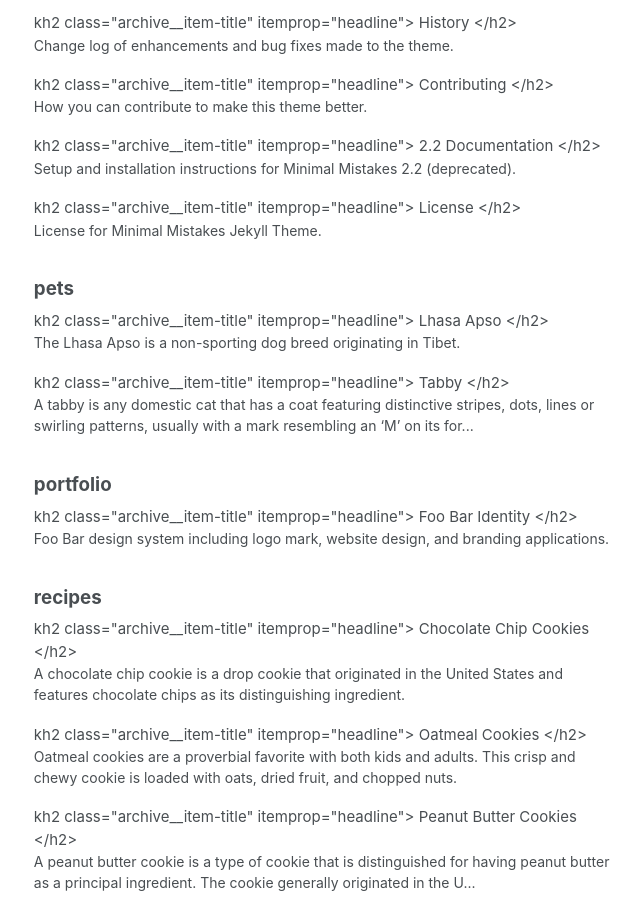
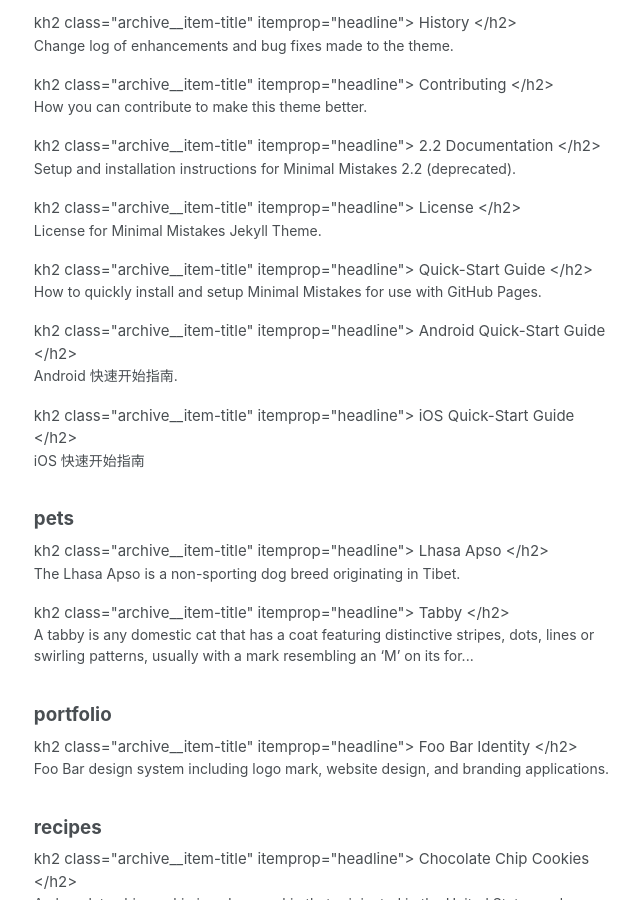
Before and after one commit to pingguohe/tangram, a Jekyll site: the page built from _pages/sitemap.md, in a window 1280 px wide and 900 px high, scrolled down 8522 px. Shown: the whole window, without its empty margins (246-886 px from the left). Built offline with Jekyll 4.4.1, drawn with Linux system fonts in a browser that asks for light colours; some of the changed lines change nothing that is shown.

Commit message:
完善Tangram介绍页面框架

````diff
--- a/_data/navigation.yml
+++ b/_data/navigation.yml
@@ -35,30 +35,20 @@
 
 # documentation links
 docs:
-  - title: Getting Started
+  - title: 快速开始
     children:
-      - title: "Quick-Start Guide"
-        url: /docs/quick-start-guide/
-      - title: "Structure"
-        url: /docs/structure/
-      - title: "Installation"
-        url: /docs/installation/
-      - title: "Upgrading"
-        url: /docs/upgrading/
-  - title: Customization
+      - title: "iOS"
+        url: /docs/quick-start-guide/ios-quick-start-guide/
+      - title: "Android"
+        url: /docs/quick-start-guide/android-quick-start-guide/
+  - title: 原理介绍
     children:
-      - title: "Configuration"
-        url: /docs/configuration/
-      - title: "Overriding Theme Defaults"
-        url: /docs/overriding-theme-defaults/
-      - title: "Navigation"
-        url: /docs/navigation/
-      - title: "UI Text"
-        url: /docs/ui-text/
-      - title: "Authors"
-        url: /docs/authors/
-      - title: "Layouts"
-        url: /docs/layouts/
+      - title: "基本概念"
+        url: /docs/basic-concept/concept
+      - title: "基础架构"
+        url: /docs/basic-concept/structure
+      - title: "设计原则"
+        url: /docs/basic-concept/principle
   - title: Content
     children:
       - title: "Working with Posts"
--- /dev/null
+++ b/_docs/22-quick-start-guide-xxxx.md
@@ -0,0 +1,153 @@
+---
+title: "Quick-Start Guide"
+permalink: /docs/quick-start-guide/
+excerpt: "How to quickly install and setup Minimal Mistakes for use with GitHub Pages."
+modified: 2016-11-03T10:01:43-04:00
+redirect_from:
+  - /theme-setup/
+---
+
+Minimal Mistakes has been developed as a [Jekyll theme gem](http://jekyllrb.com/docs/themes/) for easier use. It is also 100% compatible with GitHub Pages --- just with a more involved installation process.
+
+{% include toc %}
+
+## Installing the Theme
+
+If you're running Jekyll v3.3+ and self-hosting you can quickly install the theme as Ruby gem.
+If you're hosting with GitHub Pages you'll have to use the old "repo fork" method or directly copy all of the theme files[^structure] into your site.
+
+[^structure]: See [**Structure** page]({{ "/docs/structure/" | absolute_url }}) for a list of theme files and what they do.
+
+**ProTip:** Be sure to remove `/docs` and `/test` if you forked Minimal Mistakes. These folders contain documentation and test pages for the theme and you probably don't littering up in your repo.
+{: .notice--info}
+
+### Ruby Gem Method
+
+Add this line to your Jekyll site's `Gemfile`:
+
+```ruby
+gem "minimal-mistakes-jekyll"
+```
+
+Add this line to your Jekyll site's `_config.yml` file:
+
+```yaml
+theme: minimal-mistakes-jekyll
+```
+
+Then run Bundler to install the theme gem and dependencies:
+
+```bash
+bundle install
+```
+
+### GitHub Pages Compatible Method
+
+Fork the [Minimal Mistakes theme](https://github.com/mmistakes/minimal-mistakes/fork), then rename the repo to **USERNAME.github.io** --- replacing **USERNAME** with your GitHub username.
+
+<figure>
+  <img src="{{ '/assets/images/mm-theme-fork-repo.png' | absolute_url }}" alt="fork Minimal Mistakes">
+</figure>
+
+**Note:** Your Jekyll site should be viewable immediately at <http://USERNAME.github.io>. If it's not, you can force a rebuild by **Customizing Your Site** (see below for more details).
+{: .notice--warning}
+
+If you're hosting several Jekyll based sites under the same GitHub username you will have to use Project Pages instead of User Pages. Essentially you rename the repo to something other than **USERNAME.github.io** and create a `gh-pages` branch off of `master`. For more details on how to set things up check [GitHub's documentation](https://help.github.com/articles/user-organization-and-project-pages/).
+
+<figure>
+  <img src="{{ '/assets/images/mm-gh-pages.gif' | absolute_url }}" alt="creating a new branch on GitHub">
+</figure>
+
+Replace the contents of `Gemfile` found in the root of your Jekyll site with the following:
+
+```ruby
+source "https://rubygems.org"
+
+gem "github-pages", group: :jekyll_plugins
+
+group :jekyll_plugins do
+  gem "jekyll-paginate"
+  gem "jekyll-sitemap"
+  gem "jekyll-gist"
+  gem "jekyll-feed"
+  gem "jemoji"
+end
+```
+
+Then run `bundle update` and verify that all gems install properly.
+
+### Remove the Unnecessary
+
+If you forked or downloaded the `minimal-mistakes-jekyll` repo you can safely remove the following folders and files:
+
+- `.editorconfig`
+- `.gitattributes`
+- `.github`
+- `/docs`
+- `/test`
+- `CHANGELOG.md`
+- `minimal-mistakes-jekyll.gemspec`
+- `README.md`
+- `screenshot-layouts.png`
+- `screenshot.png`
+
+## Setup Your Site
+
+Depending on the path you took installing Minimal Mistakes you'll setup things a little differently.
+
+### Starting Fresh
+
+Starting with an empty folder and `Gemfile` you'll need to copy or re-create this [default `_config.yml`](https://github.com/mmistakes/minimal-mistakes/blob/master/_config.yml) file. For a full explanation of every setting be sure to read the [**Configuration**]({{ "/docs/configuration/" | absolute_url }}) section.
+
+After taking care of Jekyll's configuration file, you'll need to create and edit the following data files.
+
+- [`_data/ui-text.yml`](https://github.com/mmistakes/minimal-mistakes/blob/master/_data/ui-text.yml) - UI text [documentation]({{ "/docs/ui-text/" | absolute_url }})
+- [`_data/navigation.yml`](https://github.com/mmistakes/minimal-mistakes/blob/master/_data/navigation.yml) - navigation [documentation]({{ "/docs/navigation/" | absolute_url }})
+
+### Starting from `jekyll new`
+
+Scaffolding out a site with the `jekyll new` command requires you to modify a few files that it creates.
+
+Edit `_config.yml` and create `_data/ui-text.yml` and `_data/navigation.yml` same as above. Then:
+
+- Replace `<site root>/index.md` with a modified [Minimal Mistakes `index.html`](https://github.com/mmistakes/minimal-mistakes/blob/master/index.html). Be sure to enable pagination if using the [`home` layout]({{ "/docs/layouts/#home-page" | absolute_url }}) by adding the necessary lines to **_config.yml**.
+- Change `layout: post` in `_posts/0000-00-00-welcome-to-jekyll.markdown` to `layout: single`.
+- Remove `about.md`, or at the very least change `layout: page` to `layout: single` and remove references to `icon-github.html` (or [copy to your `_includes`](https://github.com/jekyll/minima/tree/master/_includes) if using it).
+
+### Migrating to Gem Version
+
+If you're migrating a site already using Minimal Mistakes and haven't customized any of the theme files things upgrading will be easier for you.
+
+Start by removing `_includes`, `_layouts`, `_sass`, `assets` folders and all files within. You won't need these anymore as they're bundled with the theme gem.
+
+If you customized any of these files leave them alone, and only remove the untouched ones. If done correctly your modified versions should [override](http://jekyllrb.com/docs/themes/#overriding-theme-defaults) the versions bundled with the theme and be used by Jekyll instead.
+
+#### Update Gemfile
+
+Replace `gem "github-pages` or `gem "jekyll"` with `gem "jekyll", "~> 3.3.0"`. You'll need the latest version of Jekyll[^update-jekyll] for Minimal Mistakes to work and load all of the theme's assets properly, this line forces Bundler to do that.
+
+[^update-jekyll]: You could also run `bundle update jekyll` to update Jekyll.
+
+Add the Minimal Mistakes theme gem:
+
+```ruby
+gem "minimal-mistakes-jekyll"
+```
+
+When finished your `Gemfile` should look something like this:
+
+```ruby
+source "https://rubygems.org"
+
+gem "jekyll", "~> 3.3.0"
+gem "minimal-mistakes-jekyll"
+```
+
+Then run `bundle update` and add `theme: minimal-mistakes-jekyll` to your `_config.yml`.
+
+**v4 Breaking Change:** Paths for image headers, overlays, teasers, [galleries]({{ "/docs/helpers/#gallery" | absolute_url }}), and [feature rows]({{ "/docs/helpers/#feature-row" | absolute_url }}) have changed and now require a full path. Instead of just `image: filename.jpg` you'll need to use the full path eg: `image: /assets/images/filename.jpg`. The preferred location is now `/assets/images/` but can be placed elsewhere or external hosted. This all applies for image references in `_config.yml` and `author.yml` as well.
+{: .notice--danger}
+
+---
+
+That's it! If all goes well running `bundle exec jekyll serve` should spin-up your site.
--- /dev/null
+++ b/_docs/quick-start/android-quick-start-guide.md
@@ -0,0 +1,153 @@
+---
+title: "Android Quick-Start Guide"
+permalink: /docs/quick-start-guide/android-quick-start-guide/
+excerpt: "Android 快速开始指南."
+modified: 2016-11-03T10:01:43-04:00
+redirect_from:
+  - /theme-setup/
+---
+
+Minimal Mistakes has been developed as a [Jekyll theme gem](http://jekyllrb.com/docs/themes/) for easier use. It is also 100% compatible with GitHub Pages --- just with a more involved installation process.
+
+{% include toc %}
+
+## Installing the Theme
+
+If you're running Jekyll v3.3+ and self-hosting you can quickly install the theme as Ruby gem.
+If you're hosting with GitHub Pages you'll have to use the old "repo fork" method or directly copy all of the theme files[^structure] into your site.
+
+[^structure]: See [**Structure** page]({{ "/docs/structure/" | absolute_url }}) for a list of theme files and what they do.
+
+**ProTip:** Be sure to remove `/docs` and `/test` if you forked Minimal Mistakes. These folders contain documentation and test pages for the theme and you probably don't littering up in your repo.
+{: .notice--info}
+
+### Ruby Gem Method
+
+Add this line to your Jekyll site's `Gemfile`:
+
+```ruby
+gem "minimal-mistakes-jekyll"
+```
+
+Add this line to your Jekyll site's `_config.yml` file:
+
+```yaml
+theme: minimal-mistakes-jekyll
+```
+
+Then run Bundler to install the theme gem and dependencies:
+
+```bash
+bundle install
+```
+
+### GitHub Pages Compatible Method
+
+Fork the [Minimal Mistakes theme](https://github.com/mmistakes/minimal-mistakes/fork), then rename the repo to **USERNAME.github.io** --- replacing **USERNAME** with your GitHub username.
+
+<figure>
+  <img src="{{ '/assets/images/mm-theme-fork-repo.png' | absolute_url }}" alt="fork Minimal Mistakes">
+</figure>
+
+**Note:** Your Jekyll site should be viewable immediately at <http://USERNAME.github.io>. If it's not, you can force a rebuild by **Customizing Your Site** (see below for more details).
+{: .notice--warning}
+
+If you're hosting several Jekyll based sites under the same GitHub username you will have to use Project Pages instead of User Pages. Essentially you rename the repo to something other than **USERNAME.github.io** and create a `gh-pages` branch off of `master`. For more details on how to set things up check [GitHub's documentation](https://help.github.com/articles/user-organization-and-project-pages/).
+
+<figure>
+  <img src="{{ '/assets/images/mm-gh-pages.gif' | absolute_url }}" alt="creating a new branch on GitHub">
+</figure>
+
+Replace the contents of `Gemfile` found in the root of your Jekyll site with the following:
+
+```ruby
+source "https://rubygems.org"
+
+gem "github-pages", group: :jekyll_plugins
+
+group :jekyll_plugins do
+  gem "jekyll-paginate"
+  gem "jekyll-sitemap"
+  gem "jekyll-gist"
+  gem "jekyll-feed"
+  gem "jemoji"
+end
+```
+
+Then run `bundle update` and verify that all gems install properly.
+
+### Remove the Unnecessary
+
+If you forked or downloaded the `minimal-mistakes-jekyll` repo you can safely remove the following folders and files:
+
+- `.editorconfig`
+- `.gitattributes`
+- `.github`
+- `/docs`
+- `/test`
+- `CHANGELOG.md`
+- `minimal-mistakes-jekyll.gemspec`
+- `README.md`
+- `screenshot-layouts.png`
+- `screenshot.png`
+
+## Setup Your Site
+
+Depending on the path you took installing Minimal Mistakes you'll setup things a little differently.
+
+### Starting Fresh
+
+Starting with an empty folder and `Gemfile` you'll need to copy or re-create this [default `_config.yml`](https://github.com/mmistakes/minimal-mistakes/blob/master/_config.yml) file. For a full explanation of every setting be sure to read the [**Configuration**]({{ "/docs/configuration/" | absolute_url }}) section.
+
+After taking care of Jekyll's configuration file, you'll need to create and edit the following data files.
+
+- [`_data/ui-text.yml`](https://github.com/mmistakes/minimal-mistakes/blob/master/_data/ui-text.yml) - UI text [documentation]({{ "/docs/ui-text/" | absolute_url }})
+- [`_data/navigation.yml`](https://github.com/mmistakes/minimal-mistakes/blob/master/_data/navigation.yml) - navigation [documentation]({{ "/docs/navigation/" | absolute_url }})
+
+### Starting from `jekyll new`
+
+Scaffolding out a site with the `jekyll new` command requires you to modify a few files that it creates.
+
+Edit `_config.yml` and create `_data/ui-text.yml` and `_data/navigation.yml` same as above. Then:
+
+- Replace `<site root>/index.md` with a modified [Minimal Mistakes `index.html`](https://github.com/mmistakes/minimal-mistakes/blob/master/index.html). Be sure to enable pagination if using the [`home` layout]({{ "/docs/layouts/#home-page" | absolute_url }}) by adding the necessary lines to **_config.yml**.
+- Change `layout: post` in `_posts/0000-00-00-welcome-to-jekyll.markdown` to `layout: single`.
+- Remove `about.md`, or at the very least change `layout: page` to `layout: single` and remove references to `icon-github.html` (or [copy to your `_includes`](https://github.com/jekyll/minima/tree/master/_includes) if using it).
+
+### Migrating to Gem Version
+
+If you're migrating a site already using Minimal Mistakes and haven't customized any of the theme files things upgrading will be easier for you.
+
+Start by removing `_includes`, `_layouts`, `_sass`, `assets` folders and all files within. You won't need these anymore as they're bundled with the theme gem.
+
+If you customized any of these files leave them alone, and only remove the untouched ones. If done correctly your modified versions should [override](http://jekyllrb.com/docs/themes/#overriding-theme-defaults) the versions bundled with the theme and be used by Jekyll instead.
+
+#### Update Gemfile
+
+Replace `gem "github-pages` or `gem "jekyll"` with `gem "jekyll", "~> 3.3.0"`. You'll need the latest version of Jekyll[^update-jekyll] for Minimal Mistakes to work and load all of the theme's assets properly, this line forces Bundler to do that.
+
+[^update-jekyll]: You could also run `bundle update jekyll` to update Jekyll.
+
+Add the Minimal Mistakes theme gem:
+
+```ruby
+gem "minimal-mistakes-jekyll"
+```
+
+When finished your `Gemfile` should look something like this:
+
+```ruby
+source "https://rubygems.org"
+
+gem "jekyll", "~> 3.3.0"
+gem "minimal-mistakes-jekyll"
+```
+
+Then run `bundle update` and add `theme: minimal-mistakes-jekyll` to your `_config.yml`.
+
+**v4 Breaking Change:** Paths for image headers, overlays, teasers, [galleries]({{ "/docs/helpers/#gallery" | absolute_url }}), and [feature rows]({{ "/docs/helpers/#feature-row" | absolute_url }}) have changed and now require a full path. Instead of just `image: filename.jpg` you'll need to use the full path eg: `image: /assets/images/filename.jpg`. The preferred location is now `/assets/images/` but can be placed elsewhere or external hosted. This all applies for image references in `_config.yml` and `author.yml` as well.
+{: .notice--danger}
+
+---
+
+That's it! If all goes well running `bundle exec jekyll serve` should spin-up your site.
--- /dev/null
+++ b/_docs/quick-start/ios-quick-start-guide.md
@@ -0,0 +1,153 @@
+---
+title: "iOS Quick-Start Guide"
+permalink: /docs/quick-start-guide/ios-quick-start-guide/
+excerpt: "iOS 快速开始指南"
+modified: 2016-11-03T10:01:43-04:00
+redirect_from:
+  - /theme-setup/
+---
+
+Minimal Mistakes has been developed as a [Jekyll theme gem](http://jekyllrb.com/docs/themes/) for easier use. It is also 100% compatible with GitHub Pages --- just with a more involved installation process.
+
+{% include toc %}
+
+## Installing the Theme
+
+If you're running Jekyll v3.3+ and self-hosting you can quickly install the theme as Ruby gem.
+If you're hosting with GitHub Pages you'll have to use the old "repo fork" method or directly copy all of the theme files[^structure] into your site.
+
+[^structure]: See [**Structure** page]({{ "/docs/structure/" | absolute_url }}) for a list of theme files and what they do.
+
+**ProTip:** Be sure to remove `/docs` and `/test` if you forked Minimal Mistakes. These folders contain documentation and test pages for the theme and you probably don't littering up in your repo.
+{: .notice--info}
+
+### Ruby Gem Method
+
+Add this line to your Jekyll site's `Gemfile`:
+
+```ruby
+gem "minimal-mistakes-jekyll"
+```
+
+Add this line to your Jekyll site's `_config.yml` file:
+
+```yaml
+theme: minimal-mistakes-jekyll
+```
+
+Then run Bundler to install the theme gem and dependencies:
+
+```bash
+bundle install
+```
+
+### GitHub Pages Compatible Method
+
+Fork the [Minimal Mistakes theme](https://github.com/mmistakes/minimal-mistakes/fork), then rename the repo to **USERNAME.github.io** --- replacing **USERNAME** with your GitHub username.
+
+<figure>
+  <img src="{{ '/assets/images/mm-theme-fork-repo.png' | absolute_url }}" alt="fork Minimal Mistakes">
+</figure>
+
+**Note:** Your Jekyll site should be viewable immediately at <http://USERNAME.github.io>. If it's not, you can force a rebuild by **Customizing Your Site** (see below for more details).
+{: .notice--warning}
+
+If you're hosting several Jekyll based sites under the same GitHub username you will have to use Project Pages instead of User Pages. Essentially you rename the repo to something other than **USERNAME.github.io** and create a `gh-pages` branch off of `master`. For more details on how to set things up check [GitHub's documentation](https://help.github.com/articles/user-organization-and-project-pages/).
+
+<figure>
+  <img src="{{ '/assets/images/mm-gh-pages.gif' | absolute_url }}" alt="creating a new branch on GitHub">
+</figure>
+
+Replace the contents of `Gemfile` found in the root of your Jekyll site with the following:
+
+```ruby
+source "https://rubygems.org"
+
+gem "github-pages", group: :jekyll_plugins
+
+group :jekyll_plugins do
+  gem "jekyll-paginate"
+  gem "jekyll-sitemap"
+  gem "jekyll-gist"
+  gem "jekyll-feed"
+  gem "jemoji"
+end
+```
+
+Then run `bundle update` and verify that all gems install properly.
+
+### Remove the Unnecessary
+
+If you forked or downloaded the `minimal-mistakes-jekyll` repo you can safely remove the following folders and files:
+
+- `.editorconfig`
+- `.gitattributes`
+- `.github`
+- `/docs`
+- `/test`
+- `CHANGELOG.md`
+- `minimal-mistakes-jekyll.gemspec`
+- `README.md`
+- `screenshot-layouts.png`
+- `screenshot.png`
+
+## Setup Your Site
+
+Depending on the path you took installing Minimal Mistakes you'll setup things a little differently.
+
+### Starting Fresh
+
+Starting with an empty folder and `Gemfile` you'll need to copy or re-create this [default `_config.yml`](https://github.com/mmistakes/minimal-mistakes/blob/master/_config.yml) file. For a full explanation of every setting be sure to read the [**Configuration**]({{ "/docs/configuration/" | absolute_url }}) section.
+
+After taking care of Jekyll's configuration file, you'll need to create and edit the following data files.
+
+- [`_data/ui-text.yml`](https://github.com/mmistakes/minimal-mistakes/blob/master/_data/ui-text.yml) - UI text [documentation]({{ "/docs/ui-text/" | absolute_url }})
+- [`_data/navigation.yml`](https://github.com/mmistakes/minimal-mistakes/blob/master/_data/navigation.yml) - navigation [documentation]({{ "/docs/navigation/" | absolute_url }})
+
+### Starting from `jekyll new`
+
+Scaffolding out a site with the `jekyll new` command requires you to modify a few files that it creates.
+
+Edit `_config.yml` and create `_data/ui-text.yml` and `_data/navigation.yml` same as above. Then:
+
+- Replace `<site root>/index.md` with a modified [Minimal Mistakes `index.html`](https://github.com/mmistakes/minimal-mistakes/blob/master/index.html). Be sure to enable pagination if using the [`home` layout]({{ "/docs/layouts/#home-page" | absolute_url }}) by adding the necessary lines to **_config.yml**.
+- Change `layout: post` in `_posts/0000-00-00-welcome-to-jekyll.markdown` to `layout: single`.
+- Remove `about.md`, or at the very least change `layout: page` to `layout: single` and remove references to `icon-github.html` (or [copy to your `_includes`](https://github.com/jekyll/minima/tree/master/_includes) if using it).
+
+### Migrating to Gem Version
+
+If you're migrating a site already using Minimal Mistakes and haven't customized any of the theme files things upgrading will be easier for you.
+
+Start by removing `_includes`, `_layouts`, `_sass`, `assets` folders and all files within. You won't need these anymore as they're bundled with the theme gem.
+
+If you customized any of these files leave them alone, and only remove the untouched ones. If done correctly your modified versions should [override](http://jekyllrb.com/docs/themes/#overriding-theme-defaults) the versions bundled with the theme and be used by Jekyll instead.
+
+#### Update Gemfile
+
+Replace `gem "github-pages` or `gem "jekyll"` with `gem "jekyll", "~> 3.3.0"`. You'll need the latest version of Jekyll[^update-jekyll] for Minimal Mistakes to work and load all of the theme's assets properly, this line forces Bundler to do that.
+
+[^update-jekyll]: You could also run `bundle update jekyll` to update Jekyll.
+
+Add the Minimal Mistakes theme gem:
+
+```ruby
+gem "minimal-mistakes-jekyll"
+```
+
+When finished your `Gemfile` should look something like this:
+
+```ruby
+source "https://rubygems.org"
+
+gem "jekyll", "~> 3.3.0"
+gem "minimal-mistakes-jekyll"
+```
+
+Then run `bundle update` and add `theme: minimal-mistakes-jekyll` to your `_config.yml`.
+
+**v4 Breaking Change:** Paths for image headers, overlays, teasers, [galleries]({{ "/docs/helpers/#gallery" | absolute_url }}), and [feature rows]({{ "/docs/helpers/#feature-row" | absolute_url }}) have changed and now require a full path. Instead of just `image: filename.jpg` you'll need to use the full path eg: `image: /assets/images/filename.jpg`. The preferred location is now `/assets/images/` but can be placed elsewhere or external hosted. This all applies for image references in `_config.yml` and `author.yml` as well.
+{: .notice--danger}
+
+---
+
+That's it! If all goes well running `bundle exec jekyll serve` should spin-up your site.
````
